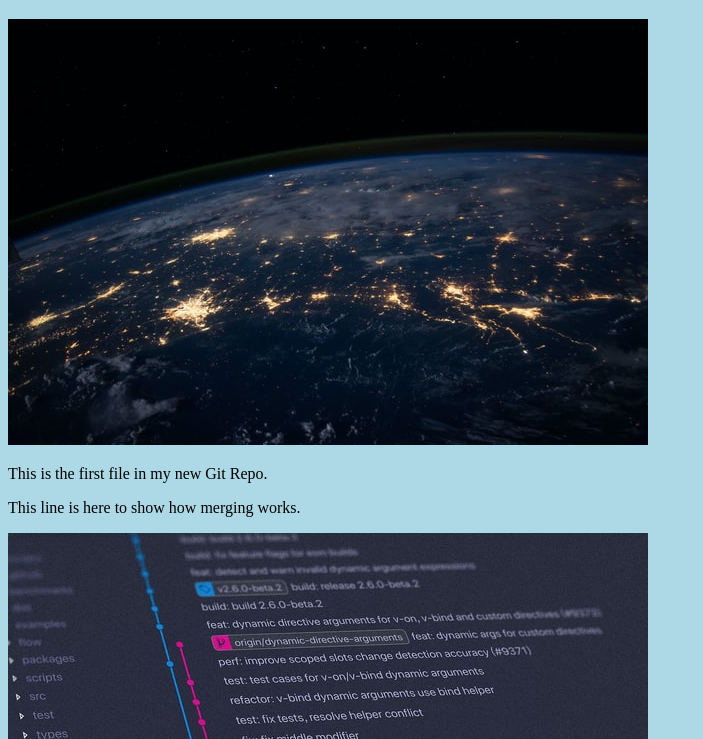
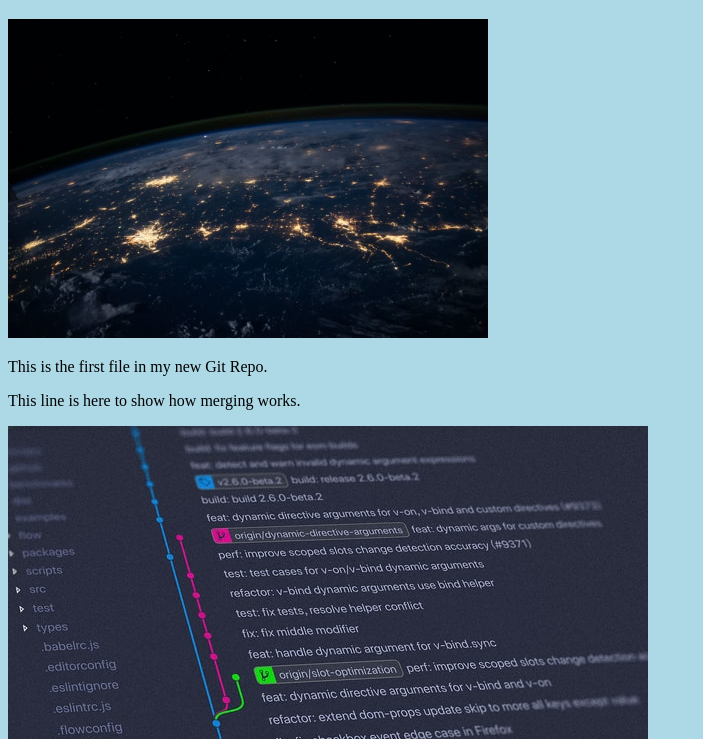
Before and after one commit to mbiella65py/w3-hello-world, a plain HTML site: page index.html in a window 1280 px wide. Shown: the part 61-800 px from the top of the page, without its empty margins (0-703 px from the left). Drawn offline with Linux system fonts and the light colour scheme.

Commit message:
Updated index.html. Resized image 2

```diff
--- a/index.html
+++ b/index.html
@@ -7,7 +7,7 @@
 <body>
 
 <h1>Hello world!</h1>
-<div><img src="img_hello_world.jpg" alt="Hello World from Space" style="width:100%;max-width:640px"></div>
+<div><img src="img_hello_world.jpg" alt="Hello World from Space" style="width:100%;max-width:480px"></div>
 <p>This is the first file in my new Git Repo.</p>
 <p>This line is here to show how merging works.</p>
 <div><img src="img_hello_git.jpg" alt="Hello Git" style="width:100%;max-width:640px"></div>
```
